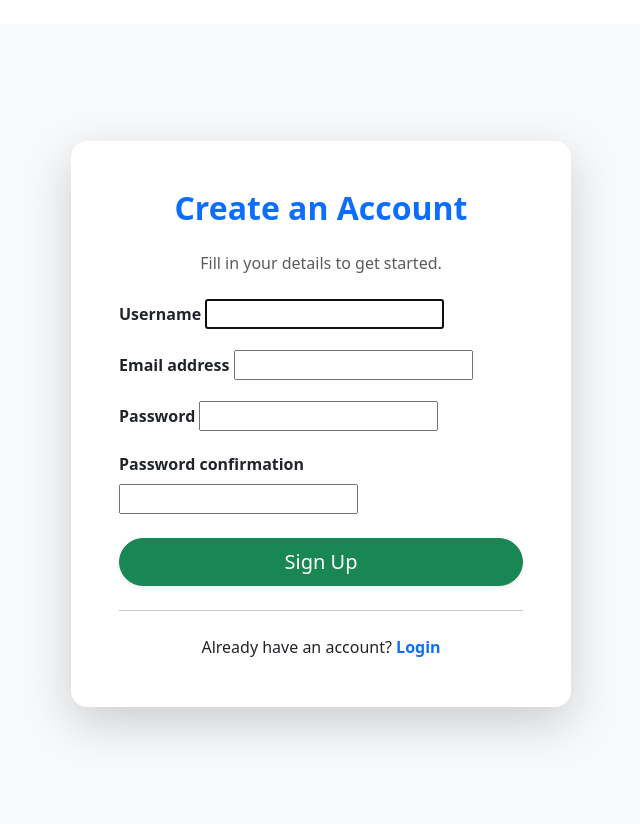
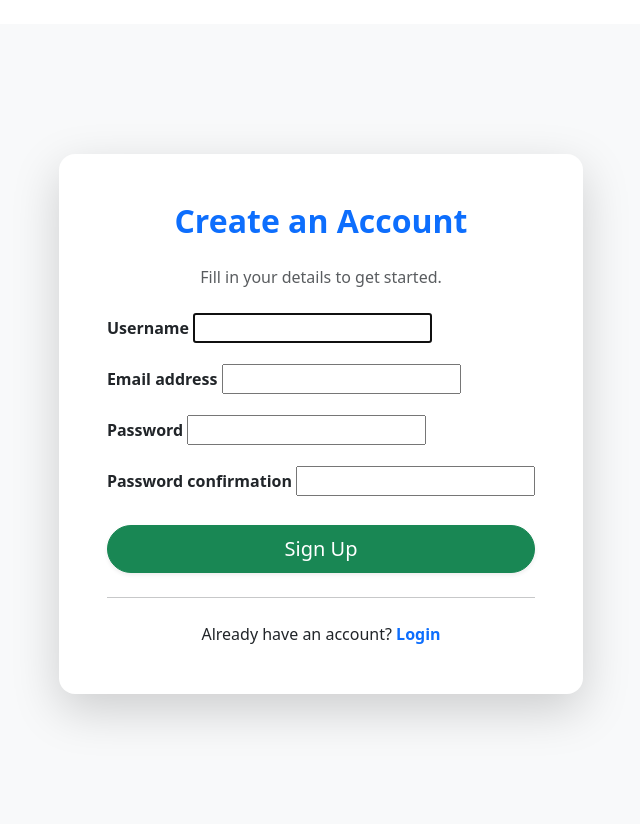
Before and after one commit to Kumaraguhan-Testpress/SalesVenue_MP, a Django app: page /accounts/signup/ in a window 1280 px wide. Shown: the part 56-880 px from the top of the page, without its empty margins (319-959 px from the left). Run offline with Django 4.2, Linux system fonts and the light colour scheme; some libraries are stand-ins or nearby versions.

Commit message:
Resolve Changes from gemini

```diff
--- a/accounts/templates/login.html
+++ b/accounts/templates/login.html
@@ -2,7 +2,7 @@
 {% block title %}Login{% endblock %}
 {% block content %}
 <div class="d-flex justify-content-center align-items-center min-vh-100 bg-image">
-    <div class="card shadow-lg border-0 rounded-4 p-4 position-relative" style="max-width: 450px; width: 100%; z-index: 1;">
+    <div class="card shadow-lg border-0 rounded-4 p-4 position-relative login-form-container">
         <div class="card-body">
             <h2 class="text-center mb-3 text-primary fw-bold">Welcome Back</h2>
             <p class="text-muted text-center mb-4">Login to your account</p>
--- a/accounts/templates/signup.html
+++ b/accounts/templates/signup.html
@@ -3,8 +3,8 @@
 
 {% block content %}
 <div class="d-flex justify-content-center align-items-center min-vh-100 bg-light">
-    <div class="card shadow-lg border-0 rounded-4" style="max-width: 500px; width: 100%;">
-        <div class="card-body p-5">
+    <div class="card shadow-lg border-0 rounded-4 signup-form-container">
+            <div class="card-body p-5">
             <h2 class="text-center mb-4 text-primary fw-bold">Create an Account</h2>
             <p class="text-muted text-center mb-4">Fill in your details to get started.</p>
 
```
